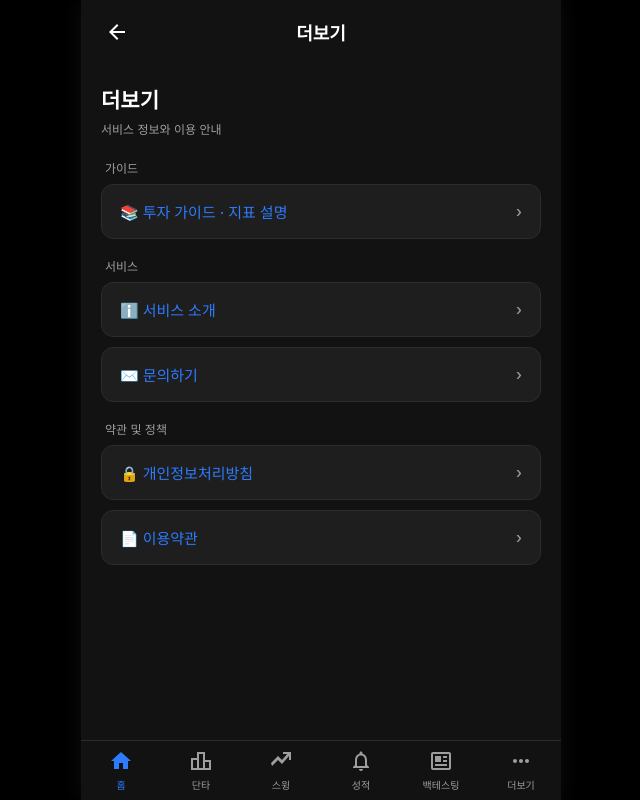
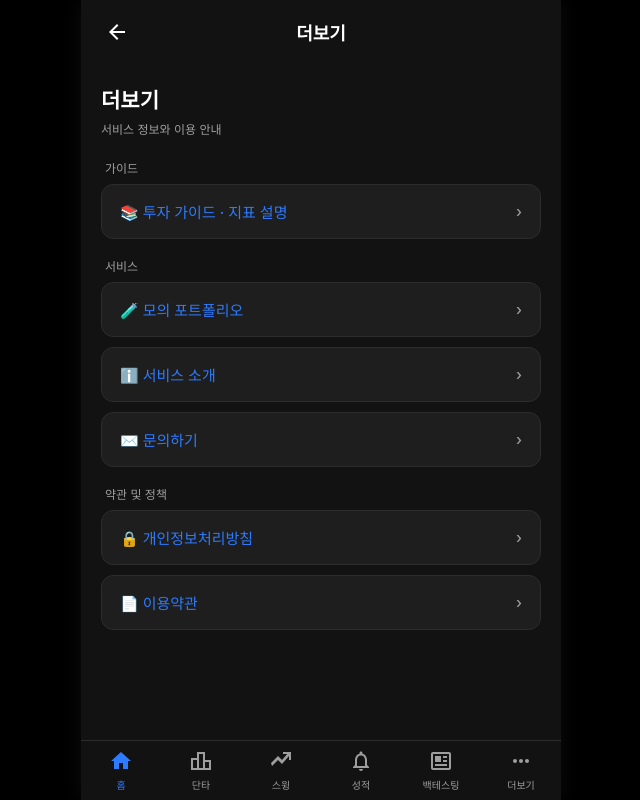
Before and after one commit to ydpapazzang/https---github.com-ydpapazzang-coin_screener2, a Django app: template coinscreener/screener/templates/screener/more.html in a window 1280 px wide. Shown: the whole page, without its empty margins (319-959 px from the left). Run offline with Django 5.2, Linux system fonts and the light colour scheme; the template is opened without the code that fills it, so the values that code supplies are empty; data comes from the database, SQL or seed files in the repository; parts of the project's set-up code (start-up, migrations or seed data) failed here and were passed over; some web fonts are replaced.

Commit message:
P2: Add session paper portfolio

```diff
--- a/coinscreener/screener/templates/screener/more.html
+++ b/coinscreener/screener/templates/screener/more.html
@@ -26,6 +26,7 @@
 
 <div class="menu-section">서비스</div>
 <div class="menu-list">
+    <a class="menu-item" href="{% url 'portfolio_list' %}">🧪 모의 포트폴리오 <span class="arrow">›</span></a>
     <a class="menu-item" href="{% url 'about' %}">ℹ️ 서비스 소개 <span class="arrow">›</span></a>
     <a class="menu-item" href="{% url 'contact' %}">✉️ 문의하기 <span class="arrow">›</span></a>
 </div>
```
